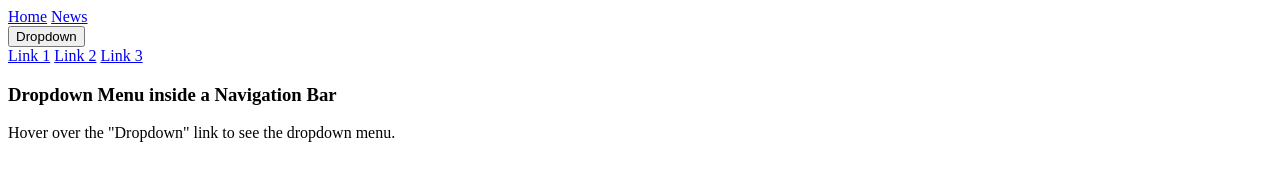
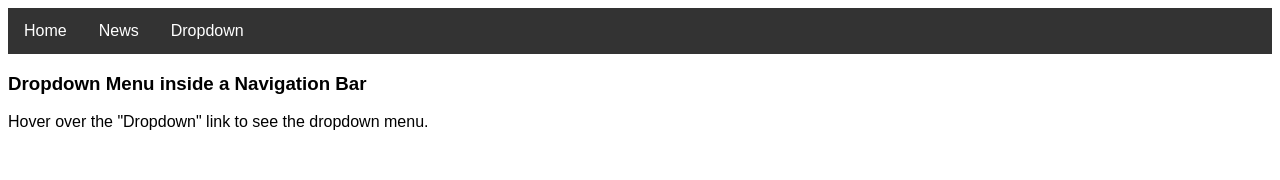
Before and after one commit to MhmdDanish/Menu, a plain HTML site: page dropdown_navigation.html in a window 1280 px wide. Drawn offline with Linux system fonts and the light colour scheme.

Commit message:
Update dropdown_navigation.html

```diff
--- a/dropdown_navigation.html
+++ b/dropdown_navigation.html
@@ -5,6 +5,7 @@
     <meta http-equiv="X-UA-Compatible" content="IE=edge">
     <meta name="viewport" content="width=device-width, initial-scale=1.0">
     <title>Document</title>
+    <link rel="stylesheet" href="dropdown_navigation.css">
 </head>
 <body>
     <div class="navbar">
```
